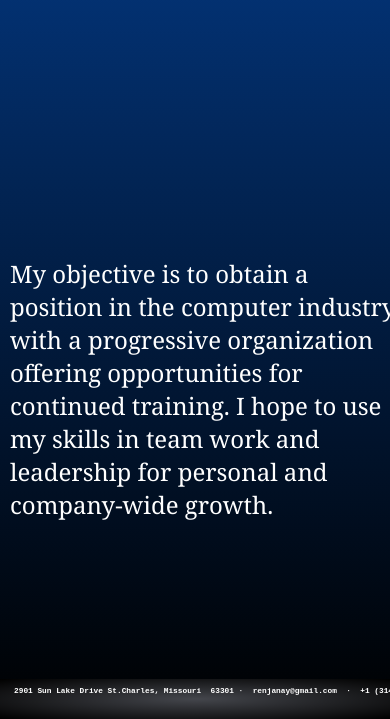
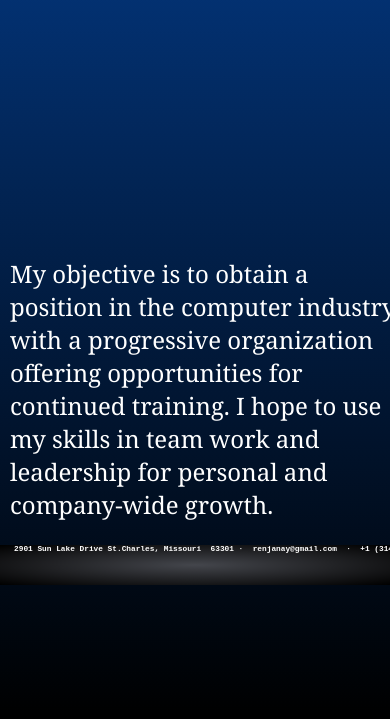
Before and after one commit to LaurenBoehme/portfolio, a plain HTML site: page index.html in a window 390 px wide. Shown: the part 125-844 px from the top of the page. Drawn offline with Linux system fonts and the light colour scheme.

Commit message:
Final project completed.

```diff
--- a/Education Files/education_styles.css
+++ b/Education Files/education_styles.css
@@ -100,9 +100,11 @@ footer{
 */@media only screen and (max-width: 480px) {
 
 	html{
+		overflow: auto;
 		background-image: none;
 		width: 100%;
 		height: 100%;
+		min-height: 100%;
 	}
 	nav.horizontal ul{
 		display: none;
@@ -126,6 +128,7 @@ footer{
 
 
 	body {
+		overflow: auto;
 		position: fixed;
 		height: 100%;
 		display: block;
@@ -135,6 +138,7 @@ footer{
 	}
 
 	footer{
+		position: relative;
 		font-weight: bold;
 	text-align: auto;
 	font-size: .6em;
--- a/Employment Files/employment_styles.css
+++ b/Employment Files/employment_styles.css
@@ -108,9 +108,11 @@ footer{
 */@media only screen and (max-width: 480px) {
 
 	html{
+		min-height: 100%;
 		background-image: none;
 		width: 100%;
 		height: 100%;
+		overflow: auto;
 	}
 	nav.horizontal ul{
 		display: none;
@@ -134,6 +136,7 @@ footer{
 
 
 	body {
+		overflow: auto;
 		position: fixed;
 		height: 100%;
 		display: block;
@@ -148,6 +151,7 @@ footer{
 	font-size: .6em;
 	vertical-align: center;
 	text-align: center;
+		position: relative;
 }
 
 }
--- a/Profile Files/profile_styles.css
+++ b/Profile Files/profile_styles.css
@@ -123,6 +123,8 @@ a#navicon{
 */@media only screen and (max-width: 480px) {
 
 	html{
+			overflow: auto;
+			min-height: 100%;
 		background-image: none;
 		width: 100%;
 		height: 100%;
@@ -149,6 +151,7 @@ a#navicon{
 
 
 	body {
+			overflow: auto;
 		position: fixed;
 		height: 100%;
 		display: block;
@@ -158,6 +161,7 @@ a#navicon{
 	}
 
 	footer{
+		position: relative;
 		font-weight: bold;
 	text-align: auto;
 	font-size: .6em;
--- a/Projects Files/projects_styles.css
+++ b/Projects Files/projects_styles.css
@@ -134,6 +134,8 @@ footer{
 */@media only screen and (max-width: 480px) {
 
 	html{
+			overflow: auto;
+			min-height: 100%;
 		background-image: none;
 		width: 100%;
 		height: 100%;
@@ -160,6 +162,7 @@ footer{
 
 
 	body {
+			overflow: auto;
 		position: fixed;
 		height: 100%;
 		display: block;
@@ -180,16 +183,10 @@ footer{
 		display: none;
 	}
 
-	section p{
-		display: none;
-	}
 
-	section h3, section h4{
-		display: none;
-	}
 
 	footer{
-		position: fixed;
+		position: relative;
 		font-weight: bold;
 	text-align: auto;
 	font-size: .6em;
--- a/Reviews Files/reviews_styles.css
+++ b/Reviews Files/reviews_styles.css
@@ -118,6 +118,8 @@ footer{
 */@media only screen and (max-width: 480px) {
 
 	html{
+		overflow: auto;
+		min-height: 100%;
 		background-image: none;
 		width: 100%;
 		height: 100%;
@@ -144,6 +146,7 @@ footer{
 
 
 	body {
+		overflow: auto;
 		position: fixed;
 		height: 100%;
 		display: block;
@@ -159,6 +162,7 @@ footer{
 	}
 
 	footer{
+		position: relative;
 		font-weight: bold;
 	text-align: auto;
 	font-size: .6em;
--- a/Skills Files/skills_styles.css
+++ b/Skills Files/skills_styles.css
@@ -148,6 +148,8 @@ footer{
 */@media only screen and (max-width: 480px) {
 
 	html{
+		overflow: auto;
+		min-height: 100%;
 		background-image: none;
 		width: 100%;
 		height: 100%;
@@ -173,6 +175,7 @@ footer{
 
 
 	body {
+		overflow: auto;
 		overflow: scroll;
 		position: fixed;
 		height: 100%;
@@ -188,6 +191,7 @@ footer{
 
 
 	footer{
+				position: relative;
 		font-weight: bold;
 	text-align: auto;
 	font-size: .6em;
--- a/index_styles.css
+++ b/index_styles.css
@@ -130,6 +130,7 @@ footer{
 */@media only screen and (max-width: 480px) {
 
 	html{
+		overflow: auto;
 		background-image: none;
 		width: 100%;
 		height: 100%;
@@ -153,6 +154,8 @@ footer{
 
 
 	body {
+		overflow: auto;
+		vertical-align: top;
 		position: fixed;
 		height: 100%;
 		display: block;
@@ -176,10 +179,12 @@ footer{
 		width: 100%;
 		margin-left: 10px;
 		margin-right: 10px;
+
 	}
 
 
 	footer{
+		position: relative;
 		font-weight: bold;
 	text-align: auto;
 	font-size: .6em;
```
